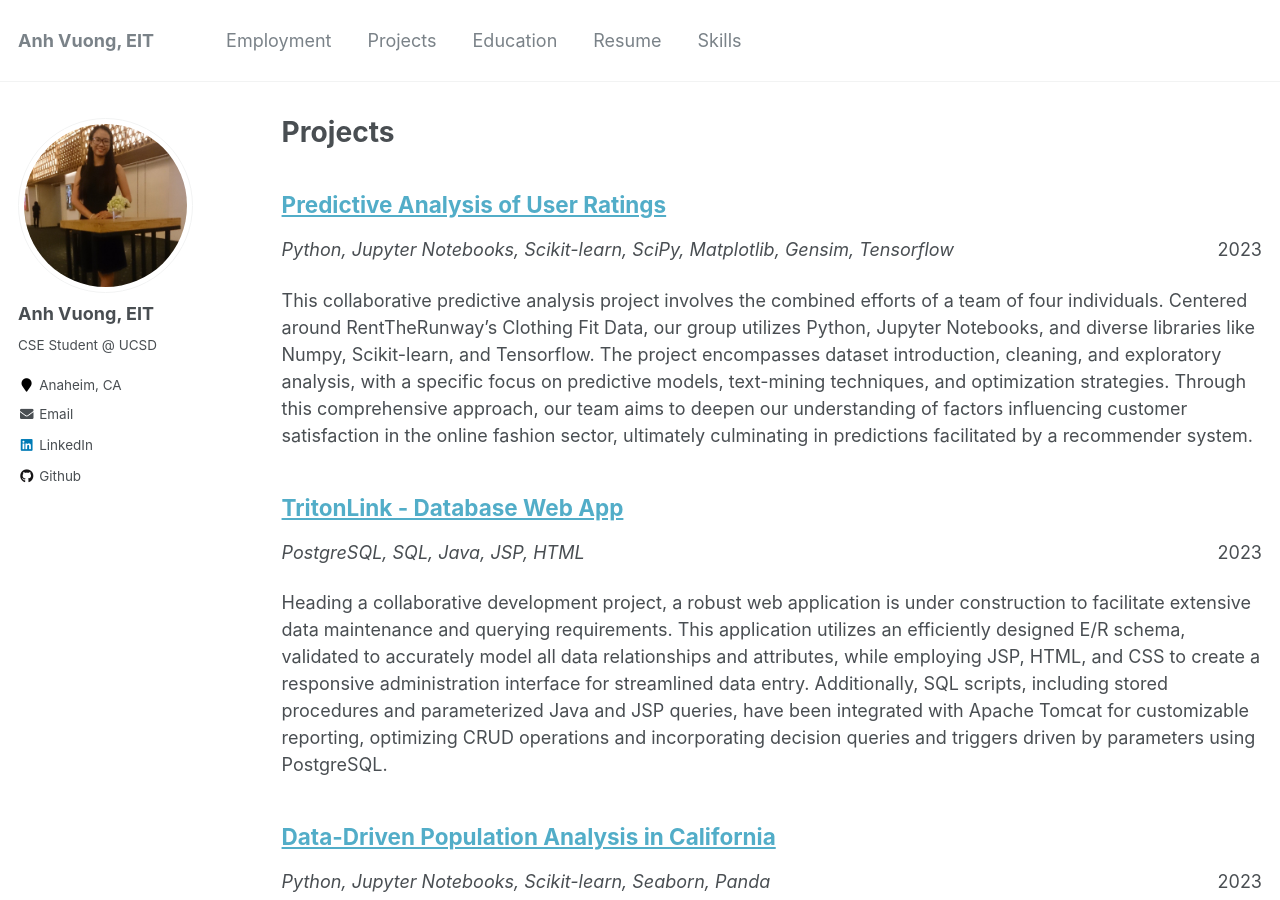
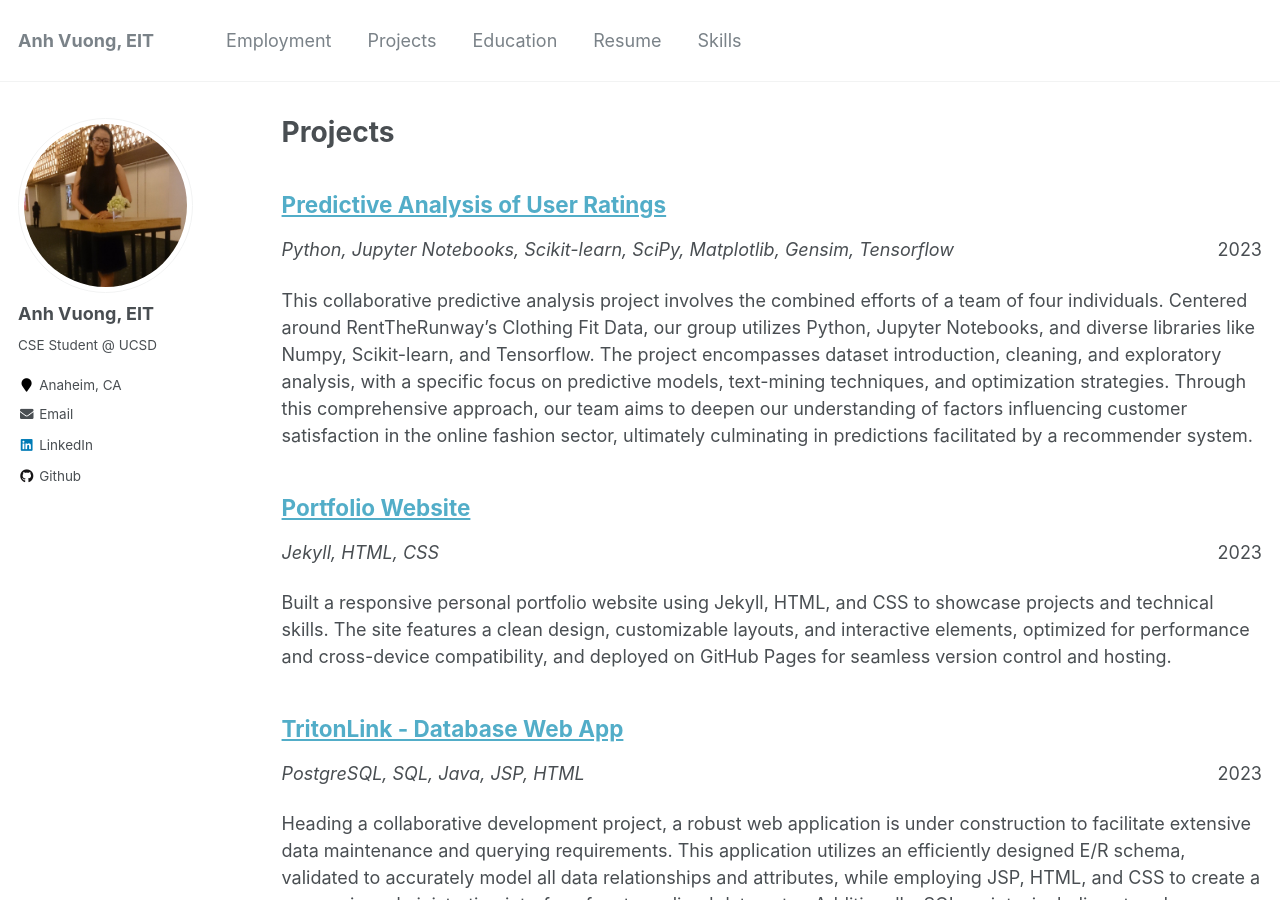
Before and after one commit to ahvuong/ahvuong.github.io, a Jekyll site: the page built from _pages/projects.md, in a window 1280 px wide and 900 px high. Built offline with Jekyll 4.4.1, drawn with Linux system fonts in a browser that asks for light colours.

Commit message:
Update Projects and About

```diff
--- /dev/null
+++ b/_projects/2024-portfolio.md
@@ -0,0 +1,17 @@
+---
+layout: archive
+title: "Portfolio Website"
+collection: projects
+type: "Jekyll, HTML, CSS"
+permalink: /projects/2024-portfolio
+date: 2023-06-12
+---
+Built a responsive personal portfolio website using Jekyll, HTML, and CSS to showcase projects and technical skills. The site features a clean design, customizable layouts, and interactive elements, optimized for performance and cross-device compatibility, and deployed on GitHub Pages for seamless version control and hosting.
+
+
+<!-- citation and icon code -->
+<p>
+<a href="https://ahvuong.github.io/">Demo:  <i class="fab fa-fw fa-youtube-square zoom" aria-hidden="true"></i></a>
+</p>
+
+![homepage](../images/tritonlink_homepage.png)
```
Also changed, not shown: _pages/about.md (+1 -1 lines).
